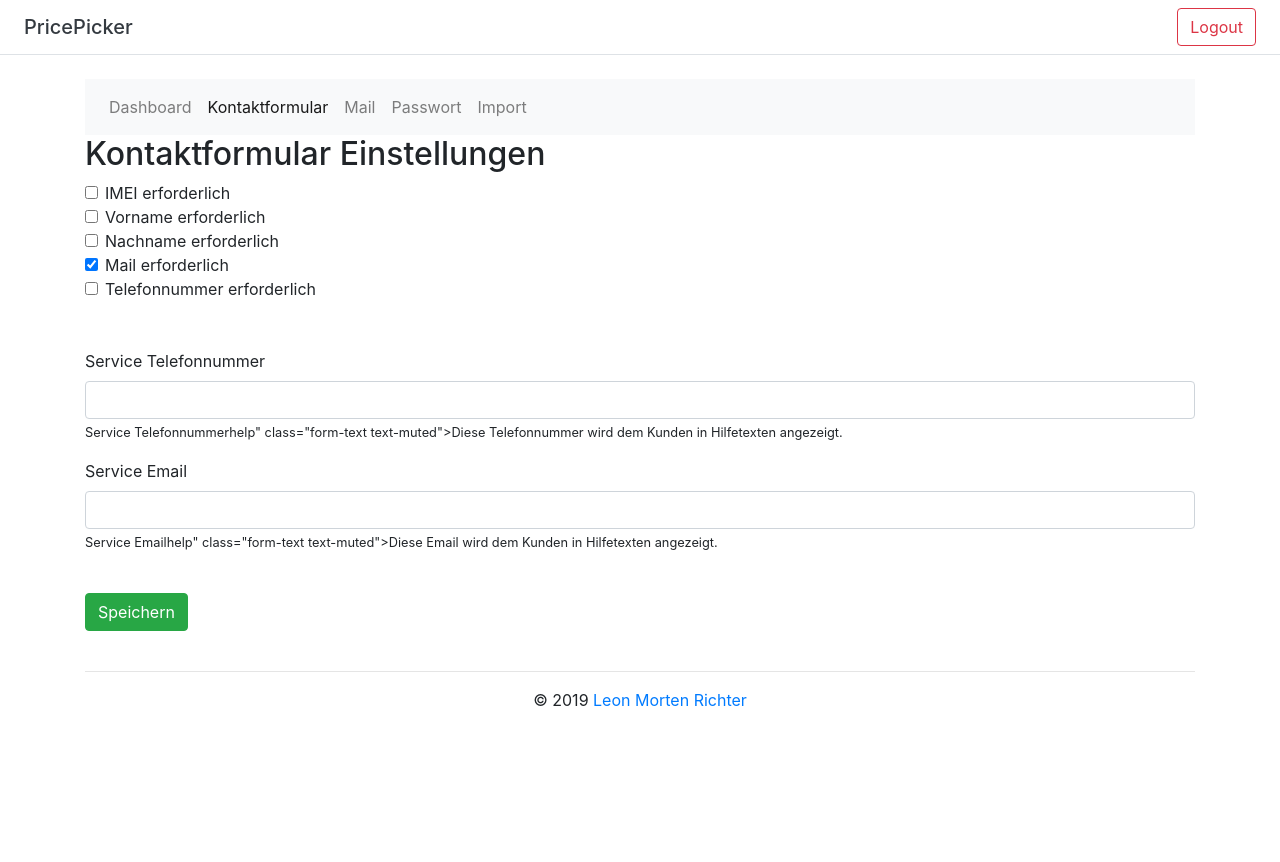
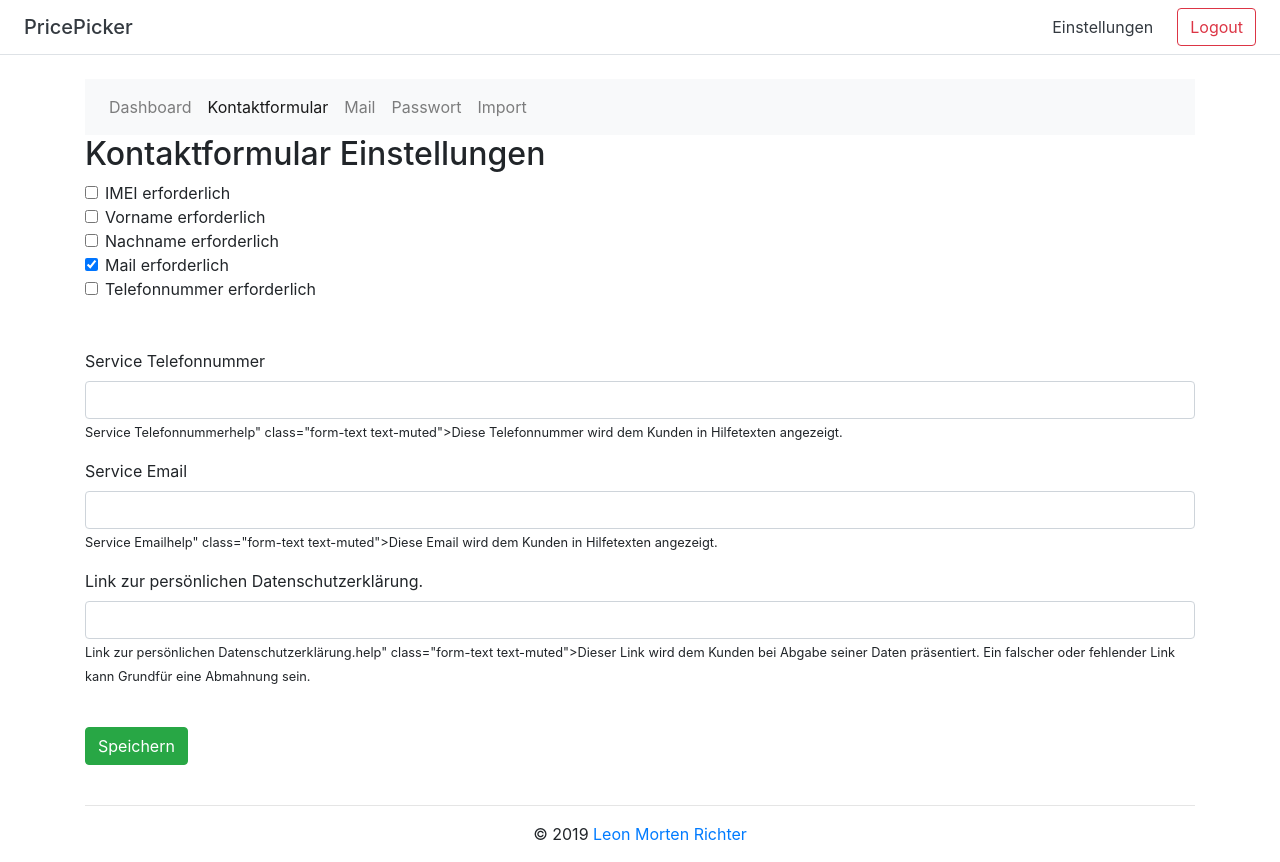
Before and after one commit to M0r13n/price_picker, a Flask app: page /admin/settings/contactform in a window 1280 px wide. Before the commit the page ends 706 px from the top, so only its background shows below. Run offline with Flask 2, Linux system fonts and the light colour scheme; a user stored in the database is signed in; data comes from the database, SQL or seed files in the repository; parts of the project's set-up code (start-up, migrations or seed data) failed here and were passed over; some libraries are stand-ins or nearby versions.

Commit message:
make privacy statement configurable

```diff
--- a/price_picker/models/preferences.py
+++ b/price_picker/models/preferences.py
@@ -21,6 +21,7 @@ class Preferences(db.Model, CRUDMixin):
     mail_required = db.Column(db.Boolean, default=True)
     phone_number = db.Column(db.String(128))
     mail = db.Column(db.String(128))
+    privacy_statement = db.Column(db.Text)
 
     # Mail Settings
     mail_port = db.Column(db.Integer, default=587)
@@ -79,6 +80,7 @@ class Preferences(db.Model, CRUDMixin):
         current_app.config['MAIL_REQUIRED'] = p.mail_required
         current_app.config['USER_MAIL'] = p.mail
         current_app.config['USER_PHONE'] = p.phone_number
+        current_app.config['PRIVACY_STATEMENT'] = p.privacy_statement
 
     @property
     def mail_config(self):
--- a/price_picker/templates/admin/panel/contactform.html
+++ b/price_picker/templates/admin/panel/contactform.html
@@ -16,6 +16,7 @@
         <br>
         {{ render_formgroup(form.phone_number) }}
         {{ render_formgroup(form.mail) }}
+        {{ render_formgroup(form.privacy_statement) }}
         <br>
         <button class="btn btn-success" type="submit">Speichern</button>
     </form>
--- a/price_picker/templates/header.html
+++ b/price_picker/templates/header.html
@@ -1,7 +1,7 @@
 {% if config['SHOW_HEADER'] %}
     <div class="d-flex flex-column flex-md-row align-items-center p-2 px-md-4 mb-4 bg-white border-bottom box-shadow">
         <h5 class="my-0 mr-md-auto d-sm-block"><a href="{{ url_for('main.home') }}" class="text-dark">PricePicker</a></h5>
-        <nav class="my-2 my-md-0 mr-md-3 d-none">
+        <nav class="my-2 my-md-0 mr-md-3">
             {% if current_user.is_authenticated %}
                 <a class="p-2 text-dark" href="{{ url_for('admin.dashboard') }}">Einstellungen</a>{% endif %}
         </nav>
--- a/price_picker/templates/main/complete.html
+++ b/price_picker/templates/main/complete.html
@@ -20,6 +20,6 @@
         </form>
         <br>
         <p class="text-center text-muted"> <b>&#x2139;</b> Die abgesendeten Daten werden nur zum Zweck der Bearbeitung Ihres Anliegens verarbeitet.
-            Weitere Informationen finden Sie in unserer <a target="_blank" rel="noopener noreferrer" href="https://www.smartphoniker.de/datenschutz/">Datenschutzerklärung</a>. </p>
+            Weitere Informationen finden Sie in unserer <a target="_blank" rel="noopener noreferrer" href="{{ config.PRIVACY_STATEMENT }}">Datenschutzerklärung</a>. </p>
     </div>
 {% endblock %}
--- a/price_picker/views/admin/forms.py
+++ b/price_picker/views/admin/forms.py
@@ -181,6 +181,12 @@ class ContactSettingsForm(FlaskForm):
         validators=[Length(max=128, message="128 Zeichen maximal."), Email(message="Eine gültige Email ist erforderlich.")],
         description="Diese Email wird dem Kunden in Hilfetexten angezeigt."
     )
+    privacy_statement = StringField(
+        "Link zur persönlichen Datenschutzerklärung.",
+        validators=[Length(max=256, message="256 Zeichen maximal.")],
+        description="Dieser Link wird dem Kunden bei Abgabe seiner Daten präsentiert. Ein falscher oder fehlender Link kann Grund"
+                    "für eine Abmahnung sein."
+    )
 
 
 class MailSettingsForm(FlaskForm):
```
